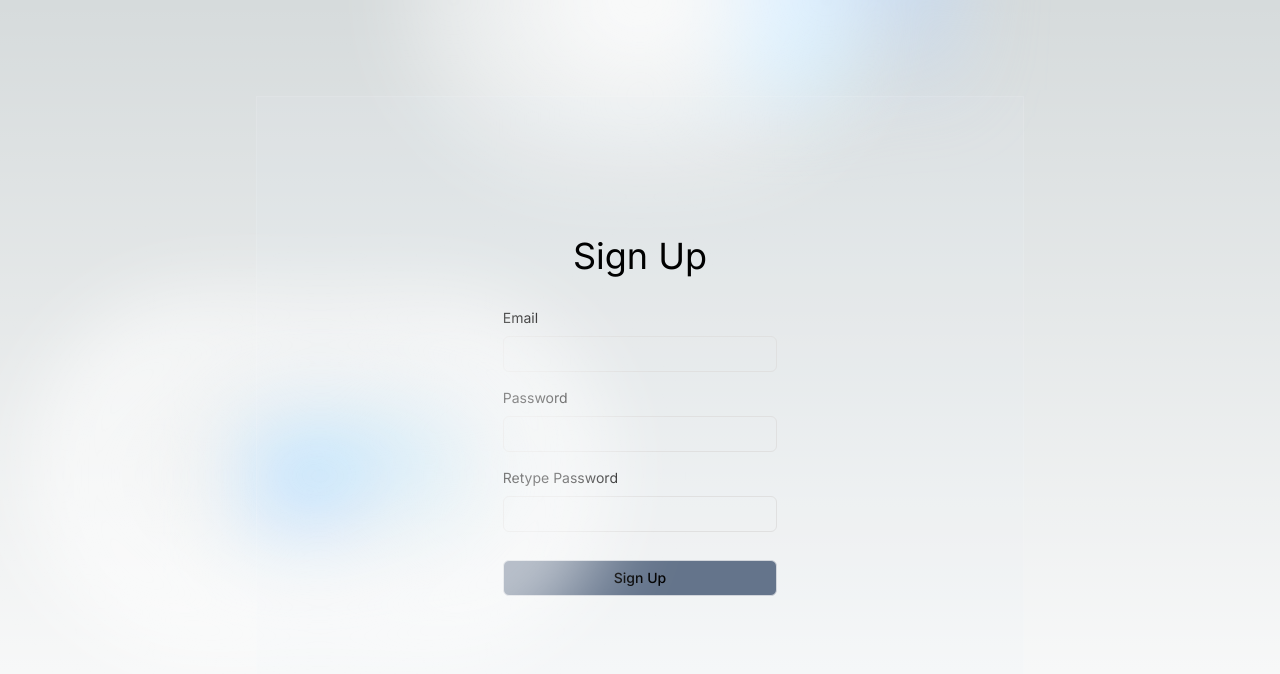
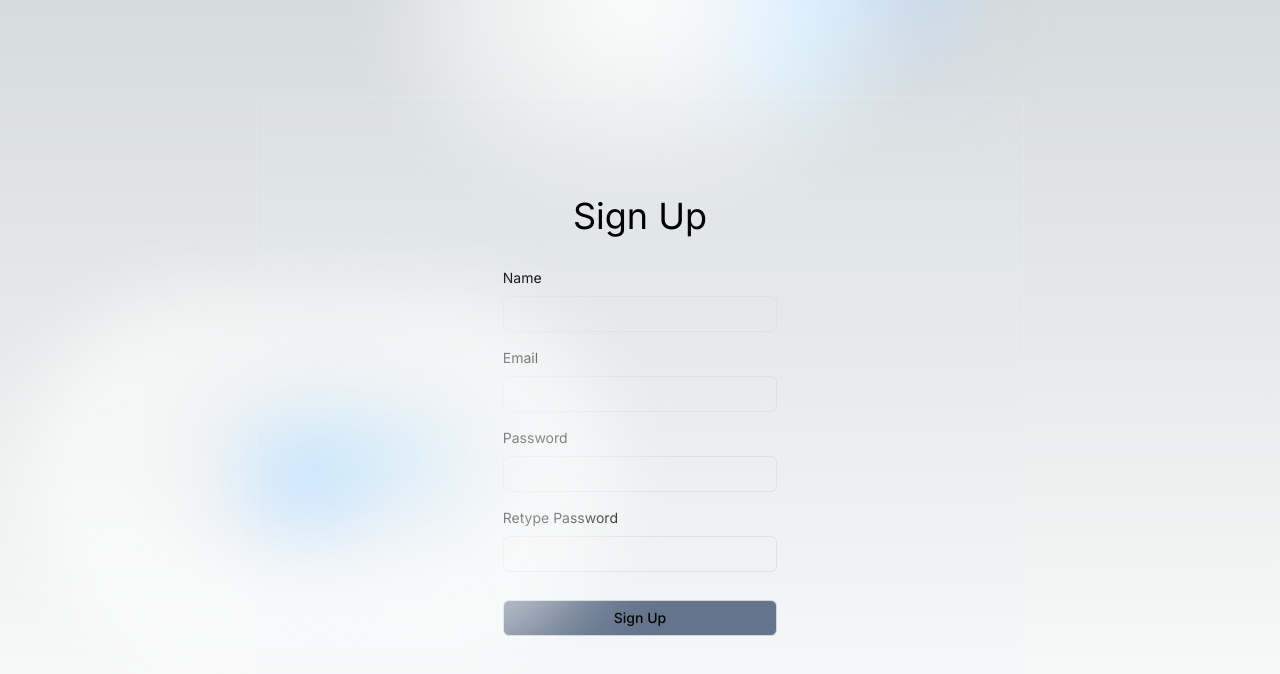
Before and after one commit to DiazNugraha/incit-test-frontend, a Next.js app: page /sign-up in a window 1280 px wide. Shown: the top 674 px of the page. Built offline with nearby package versions, Linux system fonts and the light colour scheme.

Commit message:
update: add name input field on sign up

```diff
--- a/src/pages/sign-up.tsx
+++ b/src/pages/sign-up.tsx
@@ -4,13 +4,23 @@ import { SignUpPayload } from "@/types/registration/registration";
 import { useState } from "react";
 
 export default function SignUpPage() {
+  const [name, setName] = useState<string>();
   const [email, setEmail] = useState<string>();
   const [password, setPassword] = useState<string>();
   const [retypePassword, setRetypePassword] = useState<string>();
+  const [nameErrMessage, setNameErrMessage] = useState<string>();
   const [emailErrMessage, setEmailErrMessage] = useState<string>();
   const [passwordErrMessage, setPasswordErrMessage] = useState<string>();
   const [retypePasswordErrMessage, setRetypePasswordErrMessage] =
     useState<string>();
+
+  const checkName = () => {
+    if (!name) {
+      setNameErrMessage("Name is required");
+      return;
+    }
+    setNameErrMessage("");
+  };
 
   const checkEmail = () => {
     if (!email) {
@@ -83,11 +93,13 @@ export default function SignUpPage() {
   };
   const signUp = async (e: React.FormEvent<HTMLFormElement>) => {
     e.preventDefault();
+    checkName();
     checkEmail();
     checkPassword();
     checkRetypePassword();
     try {
       const payload: SignUpPayload = {
+        name: String(name),
         email: String(email),
         password: String(password),
         retypePassword: String(retypePassword),
@@ -106,6 +118,16 @@ export default function SignUpPage() {
         <div className="flex justify-center items-center flex-col gap-8 w-[40%]">
           <h1 className="text-4xl">Sign Up</h1>
           <form onSubmit={signUp} className="flex flex-col gap-y-4 w-full">
+            <div className="flex flex-col">
+              <TextField
+                label="Name"
+                type="text"
+                onChange={(e) => setName(e.target.value)}
+              />
+              {nameErrMessage && (
+                <p className="text-red-500 text-sm">{nameErrMessage}</p>
+              )}
+            </div>
             <div className="flex flex-col">
               <TextField
                 label="Email"
--- a/src/types/registration/registration.ts
+++ b/src/types/registration/registration.ts
@@ -4,6 +4,7 @@ export interface SignInPayload {
 }
 
 export interface SignUpPayload {
+  name: string;
   email: string;
   password: string;
   retypePassword: string;
```
